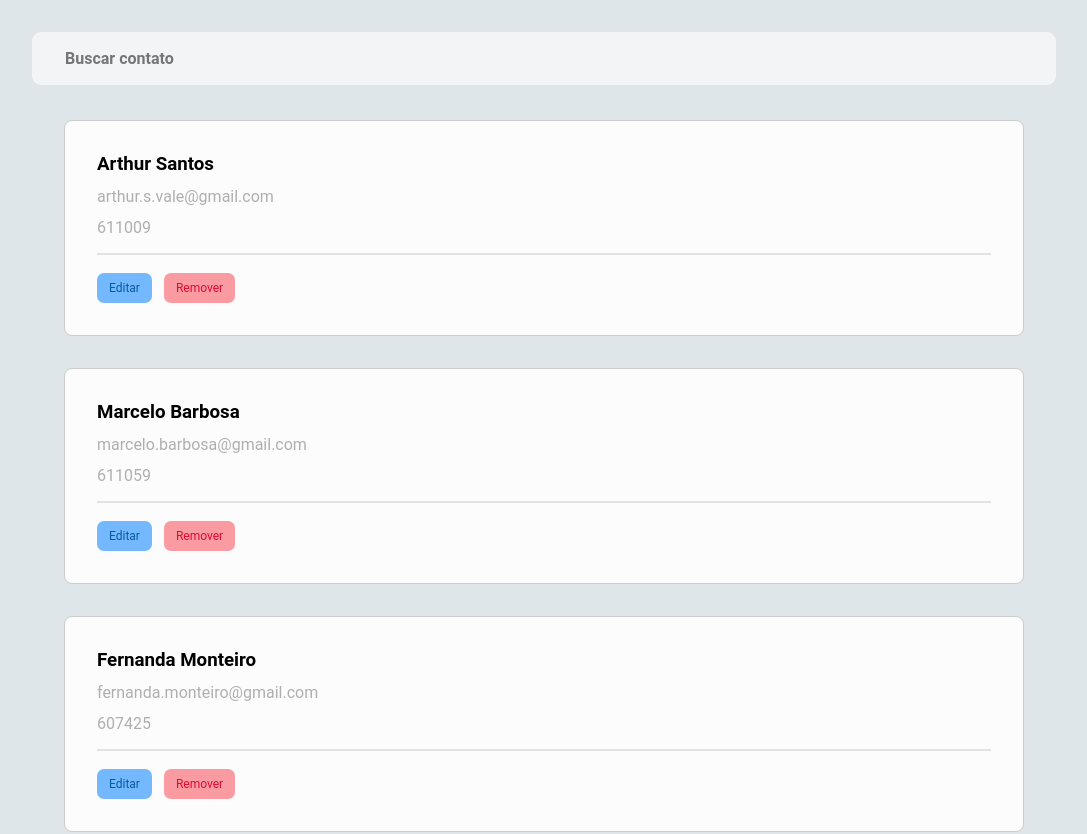
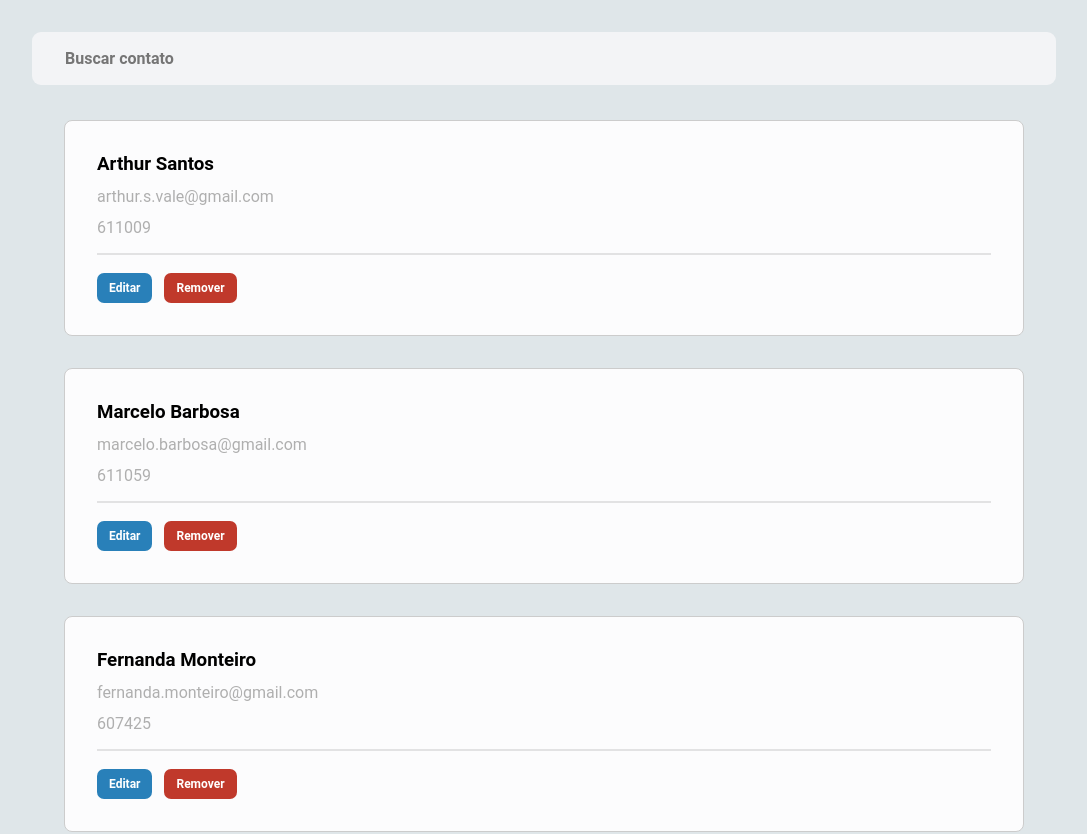
Before and after one commit to arthursantos1/Lista_Contato, a React (Create React App) app: page / in a window 1280 px wide. Shown: the top 834 px of the page, without its empty margins (96-1183 px from the left). Built offline with nearby package versions, Linux system fonts and the light colour scheme.

Commit message:
Feito os ajustes nas cores dos botões

```diff
--- a/src/components/contatos/index.jsx
+++ b/src/components/contatos/index.jsx
@@ -20,16 +20,14 @@ const Contato = ({ nome, email, telefone }: Props) => {
       <S.ContainerBotao>
         {estaEditando ? (
           <>
-            <S.BotaoEditar>Salvar</S.BotaoEditar>
+            <S.BotaoSalvar>Salvar</S.BotaoSalvar>
             <S.BotaoRemover onClick={() => setEditando(false)}>
               Cancelar
             </S.BotaoRemover>
           </>
         ) : (
           <>
-            <S.BotaoEditar onClick={() => setEditando(true)}>
-              Editar
-            </S.BotaoEditar>
+            <S.Botao onClick={() => setEditando(true)}>Editar</S.Botao>
             <S.BotaoRemover>Remover</S.BotaoRemover>
           </>
         )}
--- a/src/components/contatos/styles.ts
+++ b/src/components/contatos/styles.ts
@@ -20,24 +20,22 @@ export const CardTexto = styled.p`
   color: #afafaf;
 `
 
-export const BotaoEditar = styled.button`
+export const Botao = styled.button`
   margin-right: 12px;
   padding: 8px 12px;
-  background-color: #74b9ff;
+  background-color: #2980b9;
   border-radius: 7px;
   border: none;
   font-size: 12px;
+  font-weight: bold;
   cursor: pointer;
-  color: #065a9a;
+  color: #fff;
 `
 
-export const BotaoRemover = styled.button`
-  margin-right: 12px;
-  padding: 8px 12px;
-  background-color: #f87077b0;
-  border-radius: 7px;
-  border: none;
-  font-size: 12px;
-  cursor: pointer;
-  color: #e10931;
+export const BotaoSalvar = styled(Botao)`
+  background-color: #27ae60;
 `
+
+export const BotaoRemover = styled(Botao)`
+  background-color: #c0392b;
+`
```
